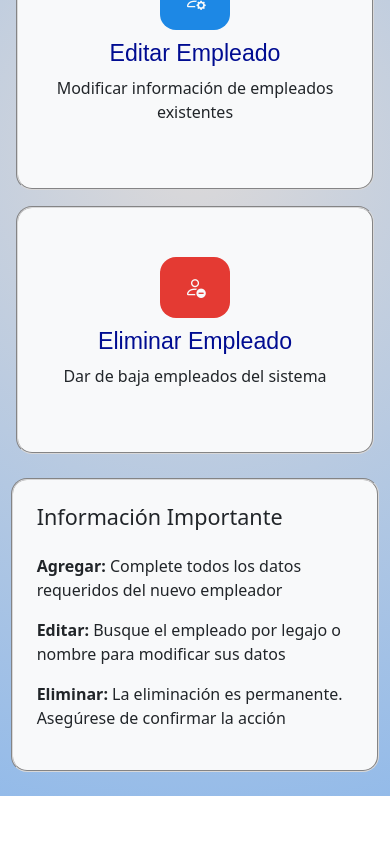
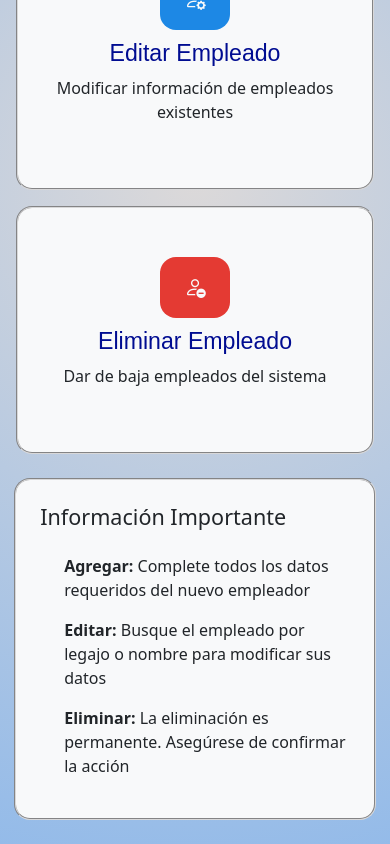
Before and after one commit to LuuRuiz17/GestionDePersonal-AdR-TFI, a React (Vite) app: page / in a window 390 px wide. Shown: the part 492-1336 px from the top of the page. Before the commit the page ends 1288 px from the top, so only its background shows below. Built offline with nearby package versions, Linux system fonts and the light colour scheme; a web font is replaced by a local one.

Commit message:
Agregué media queries para el contenedor de información

```diff
--- a/src/App.css
+++ b/src/App.css
@@ -10,7 +10,7 @@
   );
 }
 
-.titulo{
+.titulo {
   color: #000c91;
   font-family: "Elms Sans", sans-serif;
 }
@@ -23,23 +23,28 @@
   width: 550px;
 }
 
-.cardMenu{
+.cardMenu {
   background-color: rgb(241, 241, 241);
   border: 2px rgb(216, 216, 217) groove;
 }
 
-.cardMenu:hover{
+.cardMenu:hover {
   transform: scale(1.02);
   transition: 0.5s;
-  border: 2px rgb(165, 207, 255) groove!important;
-}
-
-.contenedor-info{
-  width: 103%!important;
+  border: 2px rgb(165, 207, 255) groove !important;
 }
 
 @media (max-width: 576px) {
-  .titulo{
+  .titulo {
     text-align: center !important;
   }
+  .contenedor-info {
+    width: 101% !important;
+  }
 }
+@media (min-width: 577px) {
+
+  .contenedor-info {
+    width: 102.5% !important;
+  }
+}
--- a/src/components/pages/GestionarEmpleados.jsx
+++ b/src/components/pages/GestionarEmpleados.jsx
@@ -60,17 +60,17 @@ const GestionarEmpleados = () => {
           <Col className="bg-light rounded-4 cardMenu p-4">
             <h4 className="mb-4">Información Importante</h4>
 
-            <p>
+            <p className="ms-4">
               <b>Agregar:</b> Complete todos los datos requeridos del nuevo
               empleador
             </p>
 
-            <p>
+            <p className="ms-4">
               <b>Editar:</b> Busque el empleado por legajo o nombre para
               modificar sus datos
             </p>
 
-            <p>
+            <p className="ms-4">
               <b>Eliminar:</b> La eliminación es permanente. Asegúrese de
               confirmar la acción
             </p>
```
